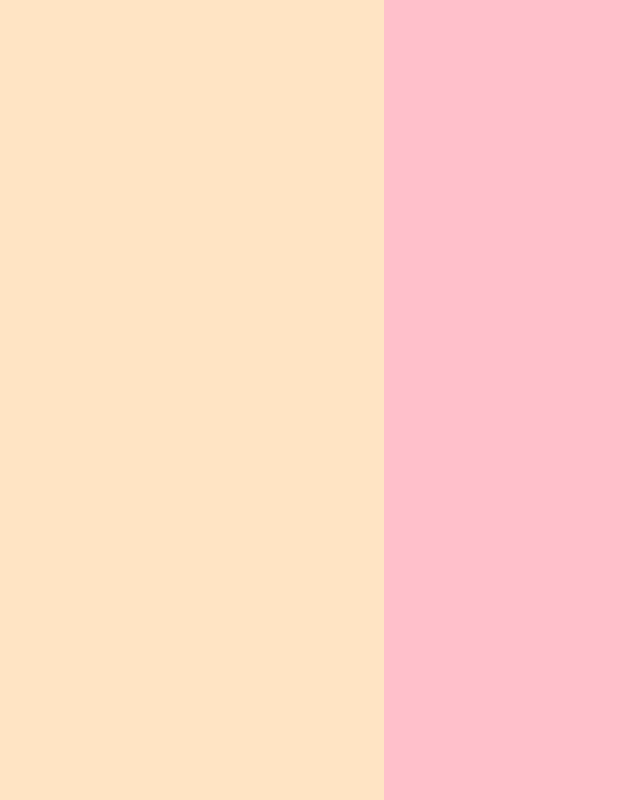
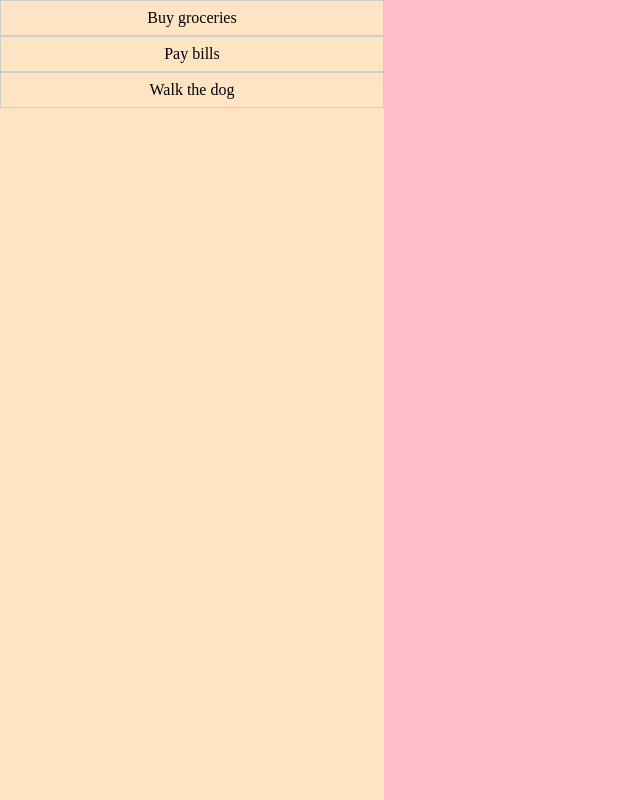
Before and after one commit to digit-training/workflow-ui, a React (Create React App) app: page / in a window 1280 px wide. Shown: the whole page, without its empty margins (0-640 px from the left). Built offline with nearby package versions, Linux system fonts and the light colour scheme.

Commit message:
Chore : added react DnD

```diff
--- a/package.json
+++ b/package.json
@@ -7,6 +7,8 @@
     "@testing-library/react": "^13.4.0",
     "@testing-library/user-event": "^13.5.0",
     "react": "^18.2.0",
+    "react-dnd": "^16.0.1",
+    "react-dnd-html5-backend": "^16.0.1",
     "react-dom": "^18.2.0",
     "react-scripts": "5.0.1",
     "web-vitals": "^2.1.4"
--- a/src/App.js
+++ b/src/App.js
@@ -1,10 +1,15 @@
 import './App.css';
 import Playground from './pages/Playground';
+import { DndProvider } from 'react-dnd';
+import { HTML5Backend } from 'react-dnd-html5-backend';
+
 
 function App() {
   return (
     <div className="App">
-      <Playground/>
+        <DndProvider backend={HTML5Backend}>
+          <Playground />
+        </DndProvider>
     </div>
   );
 }
--- /dev/null
+++ b/src/component/card/index.js
@@ -0,0 +1,58 @@
+import { useState } from 'react';
+import { useDrag, useDrop } from 'react-dnd';
+
+const TodoItem = ({ id, text, index, moveTodo }) => {
+  const [, drag] = useDrag({
+    type: 'TODO',
+    item: { id, index },
+  });
+
+  const [, drop] = useDrop({
+    accept: 'TODO',
+    hover: (draggedItem) => {
+      if (draggedItem.index !== index) {
+        console.log("Dragging in process "+draggedItem);
+        moveTodo(draggedItem.index, index);
+        draggedItem.index = index;
+        console.log("Dragging is completed "+draggedItem);
+      }
+    },
+  });
+
+  return (
+    <div ref={(node) => drag(drop(node))} style={{ padding: '8px', border: '1px solid #ccc' }}>
+      {text}
+    </div>
+  );
+};
+
+const TodoList = ({ todos }) => {
+  const [todoList, setTodoList] = useState(todos);
+
+  const moveTodo = (fromIndex, toIndex) => {
+    const updatedList = [...todoList];
+    const [movedTodo] = updatedList.splice(fromIndex, 1);
+    updatedList.splice(toIndex, 0, movedTodo);
+    setTodoList(updatedList);
+  };
+
+  return (
+    <div>
+      {todoList.map((todo, index) => (
+        <TodoItem key={todo.id} id={todo.id} text={todo.text} index={index} moveTodo={moveTodo} />
+      ))}
+    </div>
+  );
+};
+
+const Card = () => {
+  const todos = [
+    { id: 1, text: 'Buy groceries' },
+    { id: 2, text: 'Pay bills' },
+    { id: 3, text: 'Walk the dog' },
+  ];
+
+  return <TodoList todos={todos} />;
+};
+
+export default Card;
--- a/src/pages/Playground.js
+++ b/src/pages/Playground.js
@@ -1,10 +1,14 @@
 import "./Playground.css";
+import Card from "../component/card";
 
 export default function Playground() {
   return (
     <div className="playground-container">
-      <div className="left-partition"></div>
-      <div className="right-partition"></div>
+      <div className="left-partition">
+        <Card/>
+      </div>
+      <div className="right-partition">
+      </div>
     </div>
   );
 }
```
Also changed, not shown: 1 other file (tests, documents, lock files or other folders).
